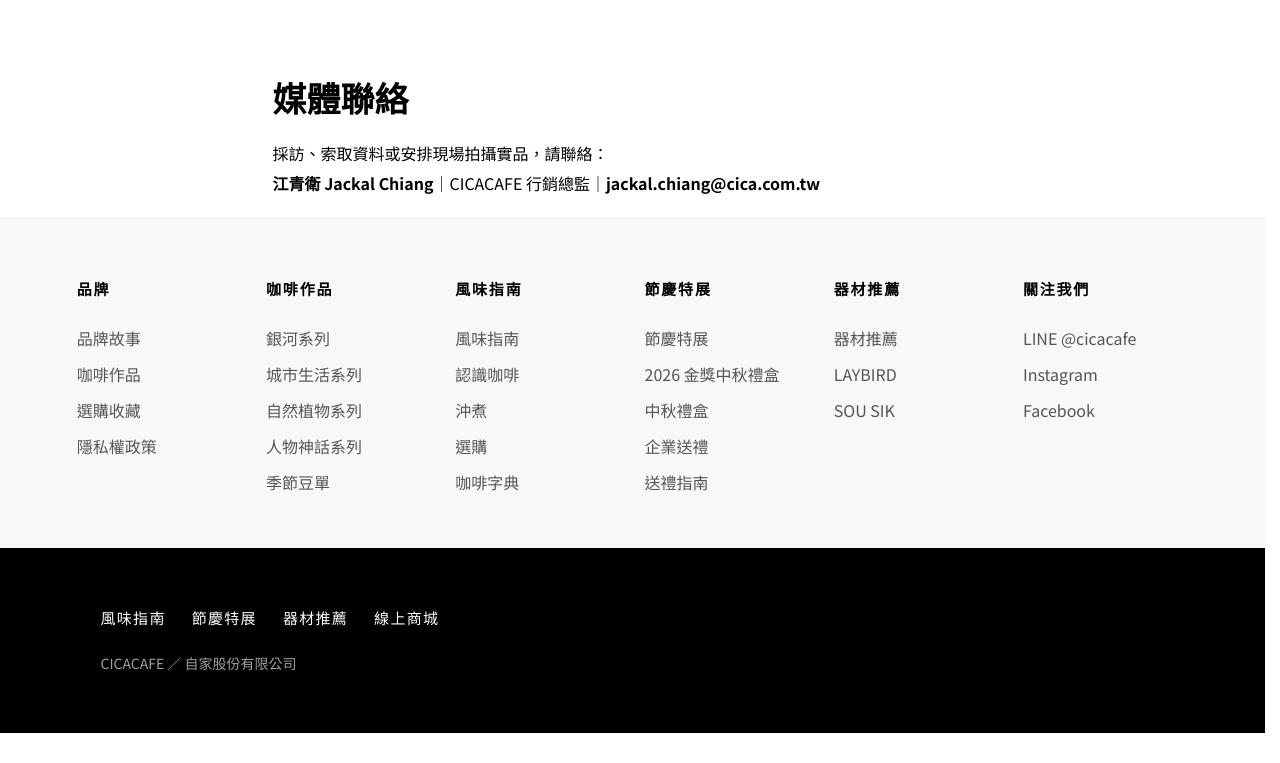
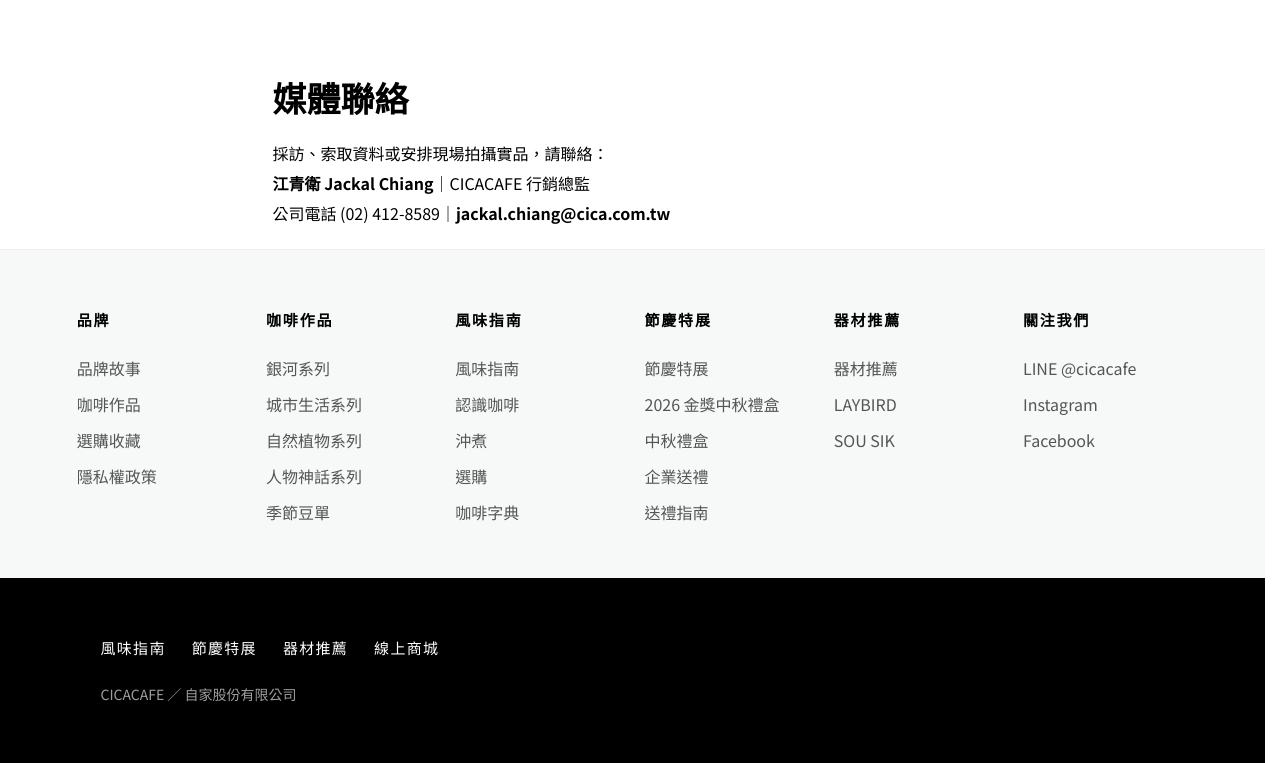
Before and after one commit to brianchen222/cicacafe-site, a plain HTML site: page press/index.html in a window 1280 px wide. Shown: the part 4281-5044 px from the top of the page. Before the commit the page ends 5014 px from the top, so only its background shows below. Drawn offline with Linux system fonts and the light colour scheme; a web font is replaced by a local one.

Commit message:
媒體專區：媒體聯絡補公司電話
Co-Authored-By: Claude Opus 5.5 <noreply@anthropic.com>

```diff
--- a/press/index.html
+++ b/press/index.html
@@ -280,7 +280,7 @@ a.bp-buy.ghost{background:#fff;color:#000!important}
 
     <section id="contact">
       <h2>媒體聯絡</h2>
-      <p>採訪、索取資料或安排現場拍攝實品，請聯絡：<br><b>江青衛 Jackal Chiang</b>｜CICACAFE 行銷總監｜<b>jackal.chiang@cica.com.tw</b></p>
+      <p>採訪、索取資料或安排現場拍攝實品，請聯絡：<br><b>江青衛 Jackal Chiang</b>｜CICACAFE 行銷總監<br>公司電話 (02) 412-8589｜<b>jackal.chiang@cica.com.tw</b></p>
     </section>
   </article>
 </div>
```
Also changed, not shown: 1 other file.
